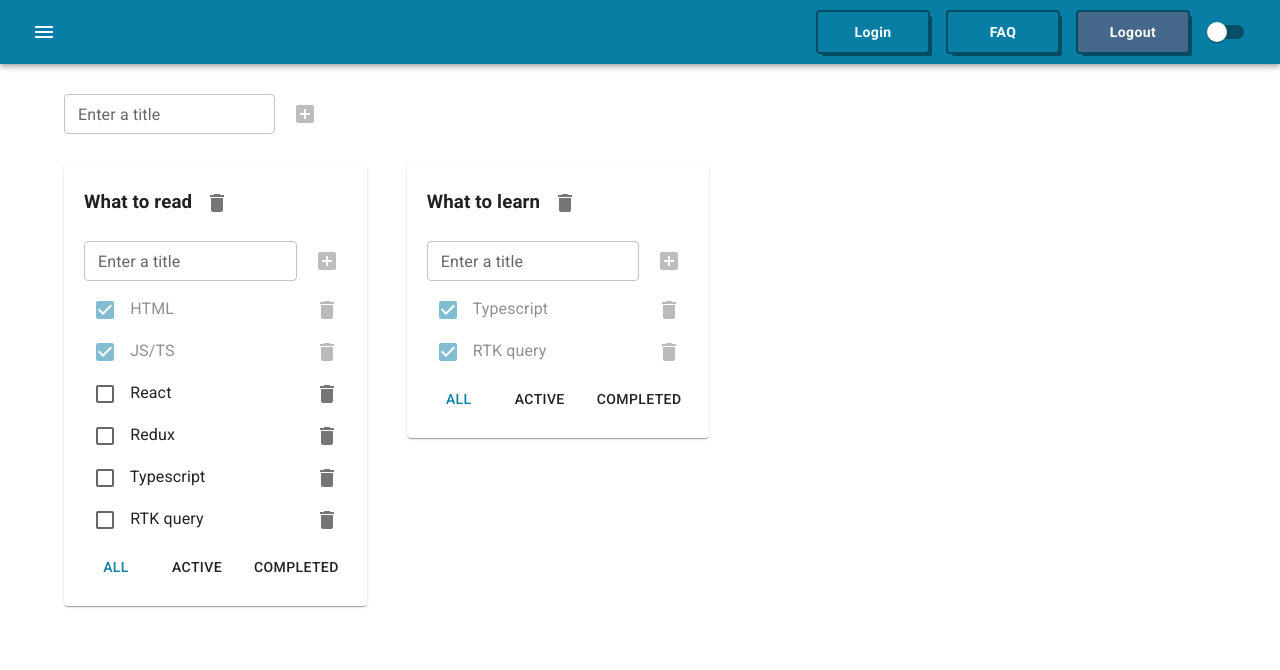
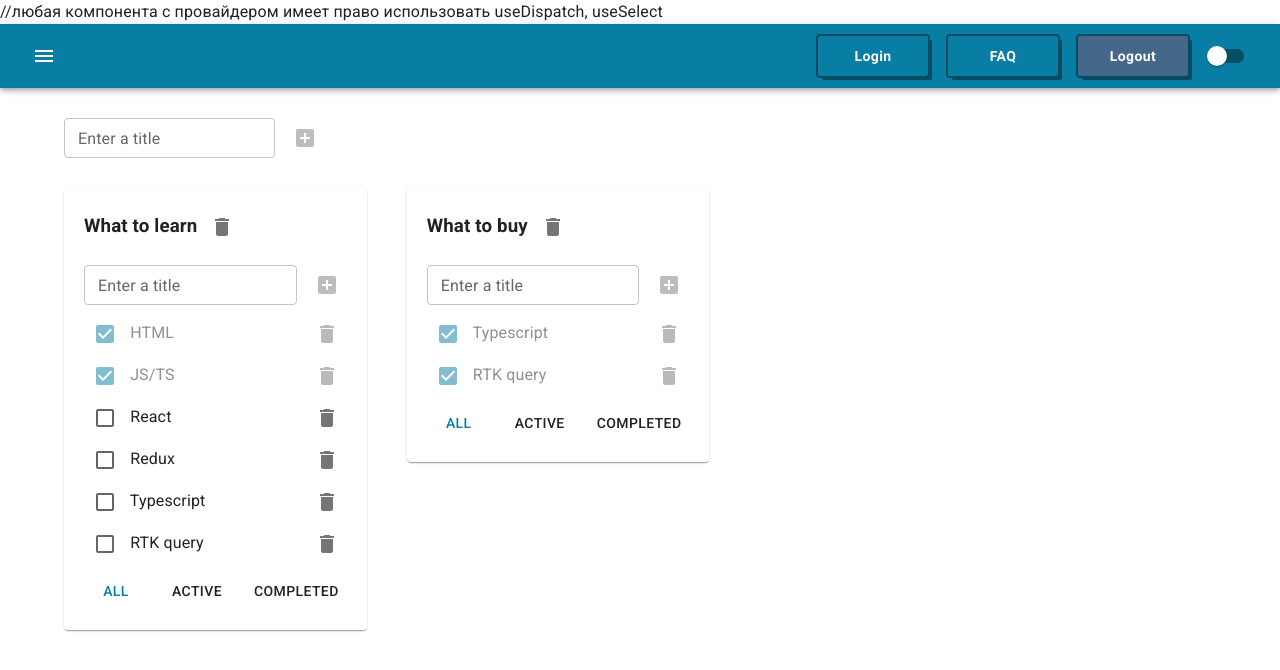
Before and after one commit to 0lgaP1/todolist, a React (Create React App) app in the folder 1-todolist/: page / in a window 1280 px wide. Shown: the top 670 px of the page. Built offline with nearby package versions, Linux system fonts and the light colour scheme.

Commit message:
Added AppWithRedux, connected Redux and React-Redux library, rewritten project to work with Redux

```diff
--- a/1-todolist/src/AppWithReducers.tsx
+++ b/1-todolist/src/AppWithReducers.tsx
@@ -114,9 +114,7 @@ function App() {
         dispatchTotodolistReducer(changeTodoListTitleAC(id, title))
     }
 
-//dark or light theme mode from MUI
-
-    type ThemeMode = 'dark' | 'light'
+    type ThemeMode = 'dark' | 'light'; //dark or light theme mode from MUI
     const [themeMode, setThemeMode] = useState<ThemeMode>('light')
     const theme = createTheme({
         palette: {
--- /dev/null
+++ b/1-todolist/src/AppWithRedux.tsx
@@ -0,0 +1,199 @@
+import React, {useReducer, useState} from 'react';
+import './App.css';
+import {Todolist} from "./Todolist";
+import {v1} from "uuid";
+import {AddItemForm} from "./AddItemForm";
+import {
+    AppBar,
+    Container,
+    createTheme,
+    CssBaseline,
+    Grid,
+    Paper,
+    Switch,
+    ThemeProvider,
+    Toolbar
+} from "@mui/material";
+import IconButton from "@mui/material/IconButton";
+import MenuIcon from '@mui/icons-material/Menu'
+import {MenuButton} from "./MenuButton";
+import {
+    addTodoListAC,
+    changeTodoListFilterAC,
+    changeTodoListTitleAC,
+    removeTodoListAC,
+    todolistsReducer
+} from "./state/todolists-reducer";
+import {addTaskAC, changeTaskStatusAC, changeTaskTitleAC, removeTaskAC, tasksReducer} from "./state/tasks-reducer";
+import {useDispatch, useSelector} from "react-redux";
+import {AppRootState} from "./state/store";
+//crud:
+//c - create
+//r - read (view mode, filter, sort, search, pagination)
+//u - update (change task title, change task status : isDone)
+//d - delete
+export type FilterValuesType = 'all' | 'active' | 'completed'
+export type TaskType = {
+    id: string
+    title: string
+    isDone: boolean
+}
+export type TodoListType = {
+    id: string
+    title: string
+    filter: FilterValuesType
+}
+export type TasksStateType = {
+    [key: string]: TaskType[]
+}
+
+function AppWithRedux() {
+//Data
+// BLL
+
+    let todolist1 = v1();
+    let todolist2 = v1();
+
+
+    const dispatch = useDispatch();//react-redux
+    const todolists = useSelector<AppRootState, Array<TodoListType>>( state => state.todolists )
+    const tasks = useSelector<AppRootState, TasksStateType>( state => state.tasks )
+
+    // const tasks = useReducer(tasksReducer, {
+    //     [todolist1]: [
+    //         {id: v1(), title: "HTML", isDone: true},
+    //         {id: v1(), title: "JS/TS", isDone: true},
+    //         {id: v1(), title: "React", isDone: false},
+    //         {id: v1(), title: "Redux", isDone: false},
+    //         {id: v1(), title: 'Typescript', isDone: false},
+    //         {id: v1(), title: 'RTK query', isDone: false},
+    //     ],
+    //     [todolist2]: [
+    //         {id: v1(), title: 'Typescript', isDone: true},
+    //         {id: v1(), title: 'RTK query', isDone: true},
+    //     ]
+    // });
+    //
+    // let [todoLists, dispatchTotodolistReducer] = useReducer(todolistsReducer, [
+    //     {id: todolist1, title: "What to read", filter: "all"},
+    //     {id: todolist2, title: "What to learn", filter: "all"},
+    // ]); - эти два стэйта были нужны для useReducer, Redux хранит значения в reducers у себя
+
+// change logic:
+// create form CRUD operations - addTask
+    const addTask = (title: string, todolistId: string) => {
+        const taskId = v1();
+        dispatch(addTaskAC(title, taskId, todolistId)) // was: dispatchToTaskReducer
+    };
+
+// U update from CRUD - changeTaskStatus, changeTaskTitle
+    const changeTaskStatus = (taskId: string, newIsDoneValue: boolean, todolistId: string) => {
+        dispatch(changeTaskStatusAC(taskId, newIsDoneValue, todolistId))
+    };
+
+    const changeTaskTitle = (taskId: string, newTitle: string, todolistId: string) => {
+        dispatch(changeTaskTitleAC(taskId, newTitle, todolistId))
+    };
+// D delete from CRUD - removeTask
+    const removeTask = (taskId: string, todolistId: string) => {
+        dispatch(removeTaskAC(taskId, todolistId))
+    };
+
+// UI:
+    let removeTodolist = (todolistId: string) => {
+        const action = removeTodoListAC(todolistId)
+        dispatch(action);
+    }
+
+    function addTodolist(title: string, todolistId: string) {
+        const action = addTodoListAC(title, todolistId);
+        dispatch(action);
+    }
+
+    const changeFilter = (filter: FilterValuesType, id: string) => {
+        dispatch(changeTodoListFilterAC(id, filter))
+    };
+
+    const changeTodolistTitle = (id: string, title: string) => {
+        console.log(`Changing title for id: ${id}, new title: ${title}`);
+        dispatch(changeTodoListTitleAC(id, title))
+    }
+
+    type ThemeMode = 'dark' | 'light'; //dark or light theme mode from MUI
+    const [themeMode, setThemeMode] = useState<ThemeMode>('light')
+    const theme = createTheme({
+        palette: {
+            mode: themeMode === 'light' ? 'light' : 'dark',
+            primary: {
+                main: '#087EA4',
+            },
+
+            secondary: {
+                main: 'rgba(32,56,238,0.55)'
+            }
+        }
+    })
+    const changeModeHandler = () => {
+        setThemeMode(themeMode == 'light' ? 'dark' : 'light')
+    }
+
+    return (
+    <ThemeProvider theme={theme}>
+        <CssBaseline/>
+        <div>
+            <AppBar position="static" sx={{mb: '30px'}}>
+                <Toolbar sx={{display: 'flex', justifyContent: 'space-between'}}>
+                    <IconButton color="inherit">
+                        <MenuIcon/>
+                    </IconButton>
+                    <div>
+                        <MenuButton>Login</MenuButton>
+                        <MenuButton>FAQ</MenuButton>
+                        <MenuButton background={'#456789'}>Logout</MenuButton>
+                        <Switch color={'default'} onChange={changeModeHandler}/>
+                    </div>
+                </Toolbar>
+            </AppBar>
+            <Container fixed>
+                <Grid container sx={{mb: '30px'}}>
+                    <AddItemForm addItem={addTodolist}/>
+                </Grid>
+                <Grid container spacing={5}>
+                    {todolists.map(todolist => {
+                        const allTodolistTasks = tasks[todolist.id]
+                        let tasksForTodolist = allTodolistTasks
+                        if (todolist.filter === 'active') {
+                            tasksForTodolist = allTodolistTasks.filter(task => !task.isDone)
+                        }
+                        if (todolist.filter === 'completed') {
+                            tasksForTodolist = allTodolistTasks.filter(task => task.isDone)
+                        }
+
+                        return <Grid item>
+                            <Paper sx={{p: '0 20px 20px 20px'}}>
+                                <Todolist
+                                    key={todolist.id}
+                                    todolistId={todolist.id}
+                                    title={todolist.title}
+                                    tasks={tasksForTodolist}
+                                    addTask={addTask}
+                                    removeTask={removeTask}
+                                    changeTaskStatus={changeTaskStatus}
+                                    changeTaskTitle={changeTaskTitle}
+                                    changeFilter={changeFilter}
+                                    filter={todolist.filter}
+                                    removeTodolist={removeTodolist}
+                                    changeTodolistTitle={changeTodolistTitle}
+                                />
+                            </Paper>
+                        </Grid>
+                    })}
+                </Grid>
+            </Container>
+        </div>
+    </ThemeProvider>
+)
+    ;
+}
+
+export default AppWithRedux;
--- a/1-todolist/src/index.tsx
+++ b/1-todolist/src/index.tsx
@@ -3,6 +3,9 @@ import ReactDOM from 'react-dom/client';
 import './index.css';
 import App from './App';
 import AppWithReducers from "./AppWithReducers";
+import AppWithRedux from "./AppWithRedux";
+import {store} from "./state/store";
+import {Provider} from "react-redux";
 
 
 const root = ReactDOM.createRoot(
@@ -10,7 +13,10 @@ const root = ReactDOM.createRoot(
 );
 root.render(
   <React.StrictMode>
-    <AppWithReducers />
+      <Provider store={store}> //любая компонента c провайдером имеет право использовать useDispatch, useSelect
+          <AppWithRedux />
+      </Provider>
+
   </React.StrictMode>
 );
 
--- /dev/null
+++ b/1-todolist/src/state/store.ts
@@ -0,0 +1,21 @@
+import {combineReducers, createStore} from "redux";
+import {tasksReducer} from "./tasks-reducer";
+import {todolistsReducer} from "./todolists-reducer";
+import {TasksStateType} from "../App";
+import {TodoListPropsType} from "../Todolist";
+
+const rootReducer = combineReducers({
+    tasks: tasksReducer,
+    todolists: todolistsReducer
+});
+
+// type AppRootState = {
+//     todolists: Array<TodoListPropsType>,
+//     tasks: TasksStateType
+// }
+
+export type AppRootState = ReturnType<typeof rootReducer>
+export const store = createStore(rootReducer);
+
+// @ts-ignore
+window.store = store
--- a/1-todolist/src/state/tasks-reducer.ts
+++ b/1-todolist/src/state/tasks-reducer.ts
@@ -1,6 +1,6 @@
-import {TasksStateType} from "../App";
+import {TasksStateType} from "../AppWithRedux";
 import {v1} from "uuid";
-import {AddTodolistActionType, RemoveTodolistActionType} from "./todolists-reducer";
+import {AddTodolistActionType, RemoveTodolistActionType, todolistID1, todolistID2} from "./todolists-reducer";
 
 type RemoveTaskActionType = {
     type: "REMOVE-TASK"
@@ -35,7 +35,21 @@ type ActionsType =
     | AddTodolistActionType
     | RemoveTodolistActionType
 
-export const tasksReducer = (state: TasksStateType, action: ActionsType): TasksStateType => {
+const initialState: TasksStateType =  {
+    [todolistID1]: [
+    {id: v1(), title: "HTML", isDone: true},
+    {id: v1(), title: "JS/TS", isDone: true},
+    {id: v1(), title: "React", isDone: false},
+    {id: v1(), title: "Redux", isDone: false},
+    {id: v1(), title: 'Typescript', isDone: false},
+    {id: v1(), title: 'RTK query', isDone: false},
+],
+    [todolistID2]: [
+    {id: v1(), title: 'Typescript', isDone: true},
+    {id: v1(), title: 'RTK query', isDone: true},
+]}
+
+export const tasksReducer = (state: TasksStateType = initialState, action: ActionsType): TasksStateType => {
     switch (action.type) {
         case 'REMOVE-TASK': {
             const stateCopy = {...state};
@@ -83,7 +97,8 @@ export const tasksReducer = (state: TasksStateType, action: ActionsType): TasksS
             return stateCopy
         }
         default:
-            throw new Error("Don't know this case")
+            // throw new Error("Don't know this case")
+            return state;
     }
 }
 
--- a/1-todolist/src/state/todolists-reducer.ts
+++ b/1-todolist/src/state/todolists-reducer.ts
@@ -1,4 +1,4 @@
-import {FilterValuesType, TodoListType} from "../App";
+import {FilterValuesType, TodoListType} from "../AppWithRedux";
 import {v1} from "uuid";
 
 export type RemoveTodolistActionType = {
@@ -27,13 +27,13 @@ type ActionsType =
     | ChangeTodolistTitleActionType
     | ChangeTodolistFilterActionType
 
-let todolistID1 = v1()
-let todolistID2 = v1()
+export let todolistID1 = v1()
+export let todolistID2 = v1()
 
 const initialState: TodoListType[] = [
     {id: todolistID1, title: 'What to learn', filter: 'all'},
     {id: todolistID2, title: 'What to buy', filter: 'all'},
-]
+] //нужно в типизации дать TodoListType[] такой же, как в initialState todolistsReducer
 
 export const todolistsReducer = (state: TodoListType[] = initialState, action: ActionsType): TodoListType[] => {
     switch (action.type) {
@@ -50,7 +50,8 @@ export const todolistsReducer = (state: TodoListType[] = initialState, action: A
             return state.map(tl => tl.id === action.id ? {...tl, filter: action.filter} : tl)
         }
         default:
-            throw new Error("I don't understand this action type")
+            // throw new Error("I don't understand this action type")
+            return state;
     }
 }
 export const removeTodoListAC = (id: string): RemoveTodolistActionType => {
```
Also changed, not shown: package.json (added, +7 -0 lines), 1 other file (tests, documents, lock files or other folders).
